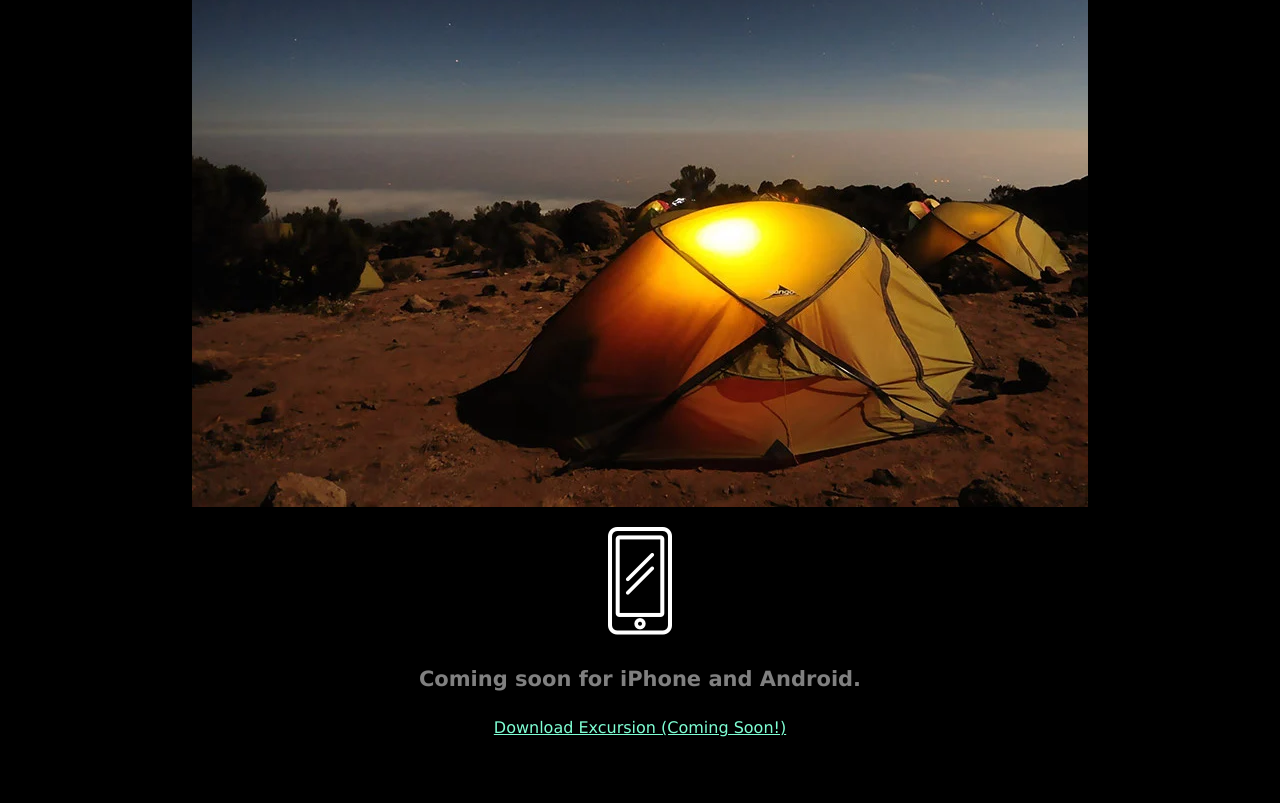
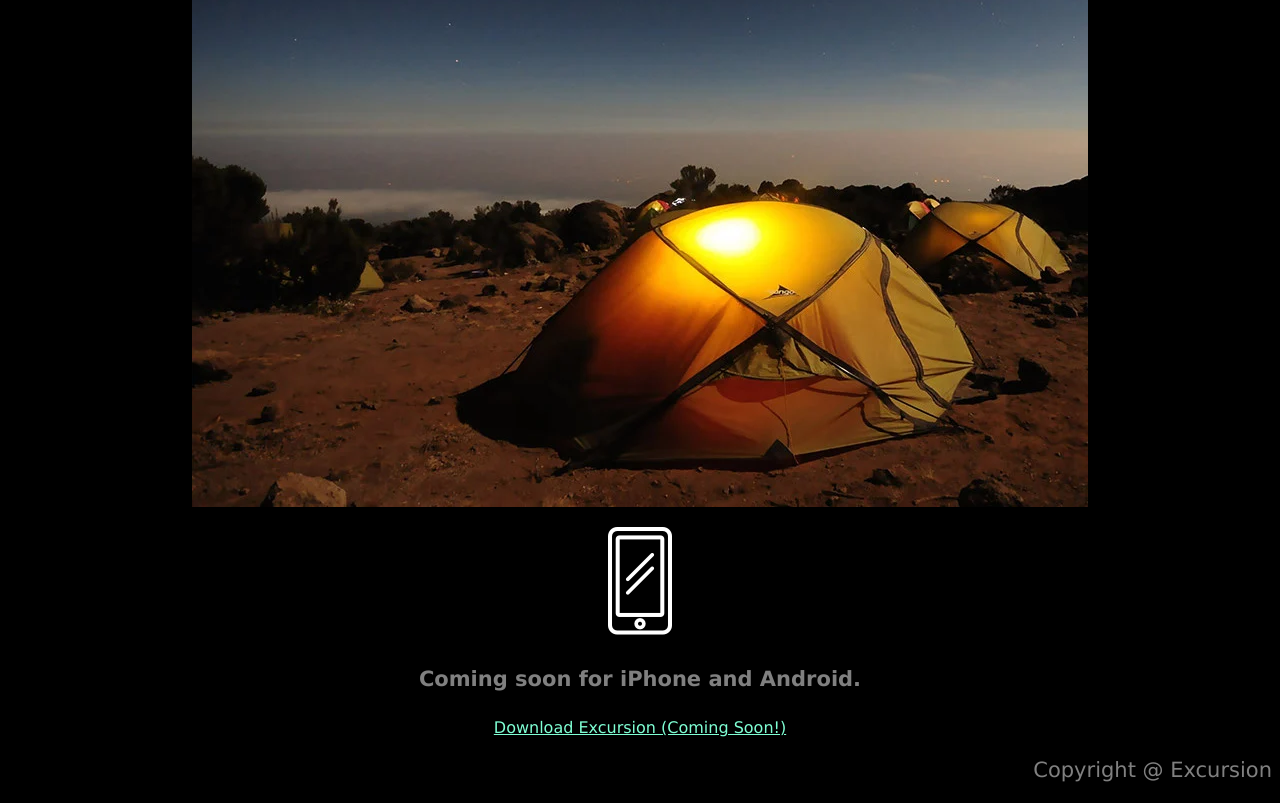
Before and after one commit to 2001asjad/excursion, a plain HTML site: page index.html in a window 1280 px wide. Shown: the part 505-1308 px from the top of the page. Before the commit the page ends 1258 px from the top, so only its background shows below. Drawn offline with Linux system fonts and the light colour scheme.

Commit message:
Final Push

```diff
--- a/index.html
+++ b/index.html
@@ -19,5 +19,6 @@
     <p><img src="resources/images/phone.webp" alt=""></p>
     <h4 class="header--sub-header">Coming soon for iPhone and Android.</h4>
     <p><a href="#" class="link--cta">Download Excursion (Coming Soon!)</a></p>
+    <p class="copyright">Copyright @ Excursion</p>
   </body>
 </html>
--- a/resources/css/style.css
+++ b/resources/css/style.css
@@ -25,3 +25,9 @@ body {
   color: Aquamarine;
   font-size: 16px;
 }
+
+.copyright {
+  font-size: 21px;
+  text-align: right;
+  color: gray;
+}
```
